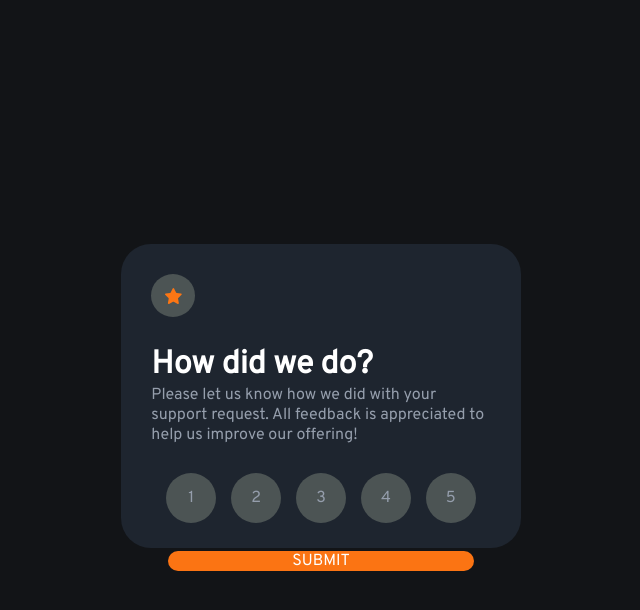
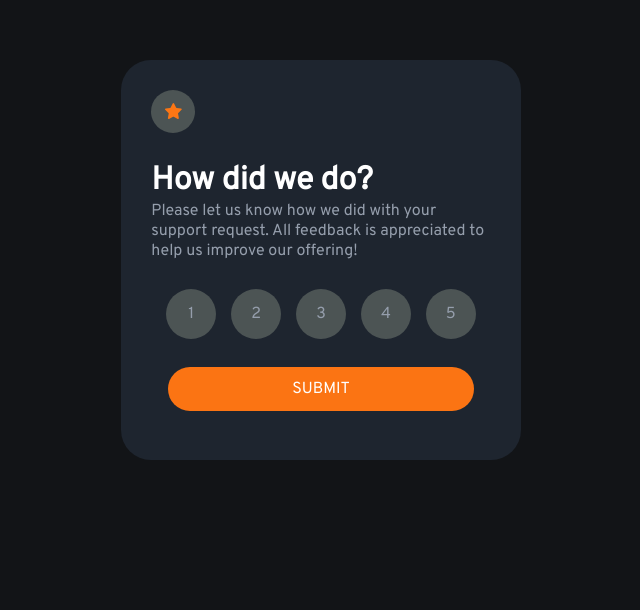
Before and after one commit to surajnaveen/interactive-rating-component-main, a plain HTML site: page index.html in a window 1536 px wide. Shown: the part 140-750 px from the top of the page, without its empty margins (447-1087 px from the left). Drawn offline with Linux system fonts and the light colour scheme.

Commit message:
Update style.css

```diff
--- a/style.css
+++ b/style.css
@@ -187,10 +187,3 @@ button:hover{
         height: 40vh;
     }
 }
-
-@media screen and (min-width:1440px){
-    .main{
-        margin-top: 25%;
-        height: 38vh;
-    }
-}
```
